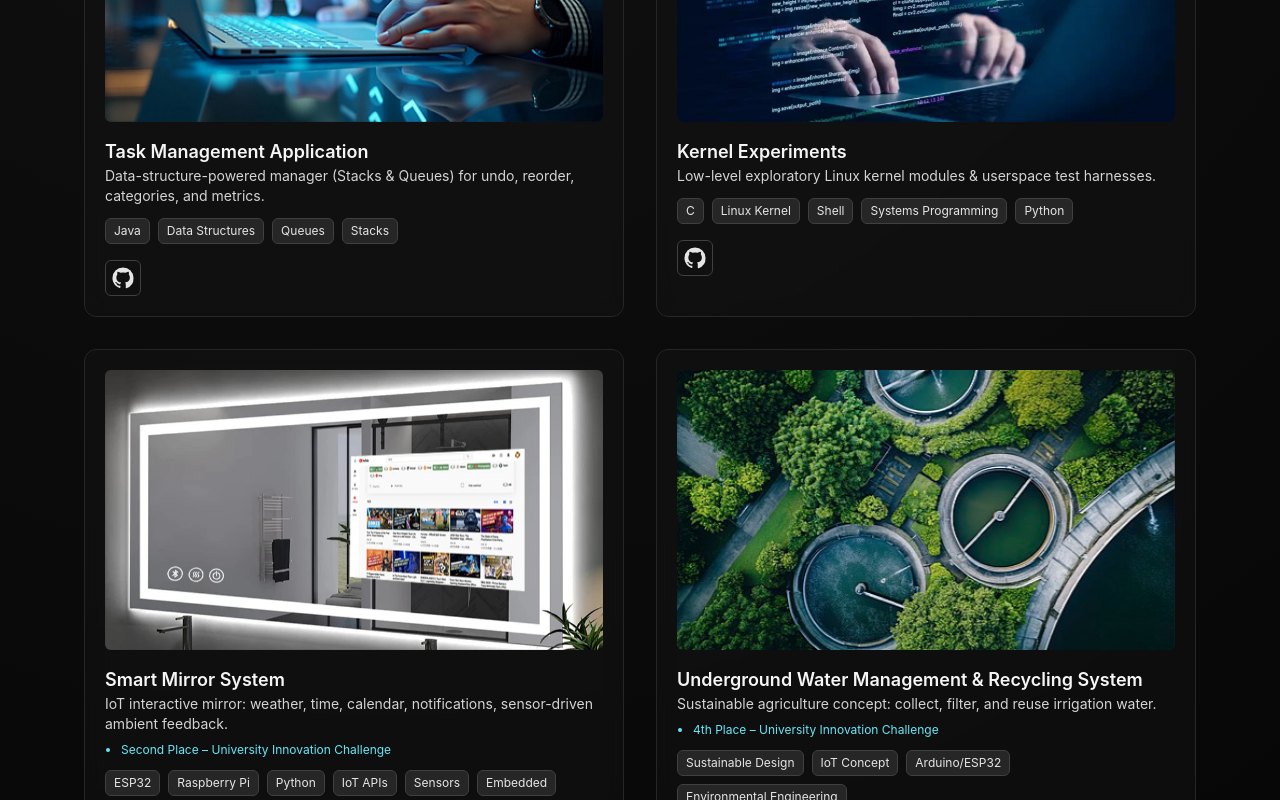
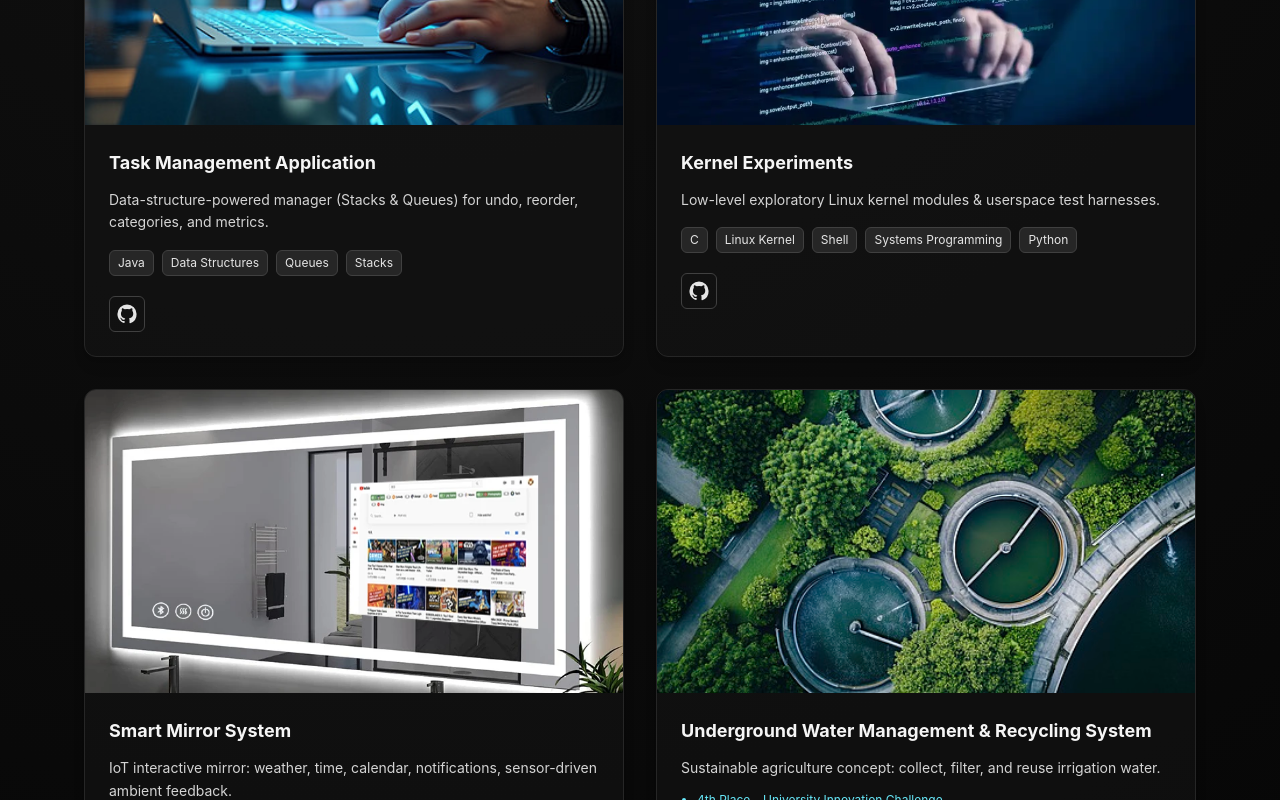
Before and after one commit to Kernel-Hunter/kernel-portfolio, a Next.js app: page / in a window 1280 px wide. Shown: the part 1220-2020 px from the top of the page. Built offline with nearby package versions, Linux system fonts and the light colour scheme.

Commit message:
Update ProjectCard.jsx

```diff
--- a/components/ProjectCard.jsx
+++ b/components/ProjectCard.jsx
@@ -2,216 +2,79 @@
 
 import Image from 'next/image';
 import Tag from './Tag.jsx';
-import { useRef, useState, useEffect } from 'react';
+import { motion } from 'framer-motion';
 
-export default function ProjectCard({ project }) {
-  const [error, setError] = useState(false);
-
-  // ===== CONFIG (tweak these to match Ahmed's feel) =====
-  const CONFIG = {
-    perspective: 800,
-    maxRotate: 5,        // +/- degrees
-    scale: 1.045,        // scale on hover
-    lerp: 0.18,          // smoothing factor (higher = snappier)
-    parallaxPx: 10,      // image parallax travel
-    sheenOpacity: 0.18,  // max opacity of diagonal sheen
-    reduceMotionLerp: 0.35
-  };
-
-  // ===== REFS =====
-  const cardRef = useRef(null);
-  const sheenRef = useRef(null);
-  const imgRef = useRef(null);
-  const rafRef = useRef(0);
-  const runningRef = useRef(false);
-  const hoverRef = useRef(false);
-
-  // Target/current state for animation
-  const target = useRef({ rx: 0, ry: 0, s: 1, px: 50, py: 50 });
-  const current = useRef({ rx: 0, ry: 0, s: 1, px: 50, py: 50 });
-
-  // Respect prefers-reduced-motion
-  const reduceMotion = typeof window !== 'undefined'
-    ? window.matchMedia('(prefers-reduced-motion: reduce)').matches
-    : false;
-
-  const LERP = reduceMotion ? CONFIG.reduceMotionLerp : CONFIG.lerp;
-
-  const startLoop = () => {
-    if (runningRef.current) return;
-    runningRef.current = true;
-
-    const loop = () => {
-      const nx = current.current.rx + (target.current.rx - current.current.rx) * LERP;
-      const ny = current.current.ry + (target.current.ry - current.current.ry) * LERP;
-      const ns = current.current.s + (target.current.s - current.current.s) * LERP;
-      const npx = current.current.px + (target.current.px - current.current.px) * LERP;
-      const npy = current.current.py + (target.current.py - current.current.py) * LERP;
-
-      current.current = { rx: nx, ry: ny, s: ns, px: npx, py: npy };
-
-      if (cardRef.current) {
-        cardRef.current.style.transform =
-          `perspective(${CONFIG.perspective}px) rotateX(${nx.toFixed(2)}deg) rotateY(${ny.toFixed(2)}deg) scale(${ns.toFixed(3)})`;
-        // Soft shadow (darker in dark mode, subtler in light mode)
-        const inLight = document.documentElement.classList.contains('light') ||
-                        cardRef.current.closest('.light');
-        const baseShadowDark = '0 10px 28px -6px rgba(0,0,0,0.55)';
-        const hoverShadowDark = '0 18px 40px -10px rgba(0,0,0,0.65)';
-        const baseShadowLight = '0 8px 24px -6px rgba(15,23,42,0.18)';
-        const hoverShadowLight = '0 16px 42px -12px rgba(15,23,42,0.25)';
-        cardRef.current.style.boxShadow = hoverRef.current
-          ? (inLight ? hoverShadowLight : hoverShadowDark)
-          : (inLight ? baseShadowLight : baseShadowDark);
-      }
-
-      // Parallax image shift (inverse direction for depth)
-      if (imgRef.current) {
-        const shiftX = ((npx - 50) / 50) * CONFIG.parallaxPx * -1;
-        const shiftY = ((npy - 50) / 50) * CONFIG.parallaxPx * -1;
-        imgRef.current.style.transform =
-          `translate3d(${shiftX.toFixed(1)}px, ${shiftY.toFixed(1)}px, 0) scale(1.03)`;
-      }
-
-      // Sheen diagonal highlight
-      if (sheenRef.current) {
-        if (hoverRef.current) {
-          sheenRef.current.style.opacity = CONFIG.sheenOpacity.toString();
-          // Move gradient focal point
-          sheenRef.current.style.background =
-            `linear-gradient(115deg, rgba(255,255,255,0) 0%, rgba(255,255,255,0.25) ${(npx)}%, rgba(255,255,255,0) 100%)`;
-        } else {
-          sheenRef.current.style.opacity = '0';
-        }
-      }
-
-      const atRest =
-        Math.abs(target.current.rx - nx) < 0.03 &&
-        Math.abs(target.current.ry - ny) < 0.03 &&
-        Math.abs(target.current.s - ns) < 0.002;
-
-      if (!hoverRef.current && atRest) {
-        runningRef.current = false;
-        rafRef.current = 0;
-        return;
-      }
-      rafRef.current = requestAnimationFrame(loop);
-    };
-
-    rafRef.current = requestAnimationFrame(loop);
-  };
-
-  const handleEnter = () => {
-    hoverRef.current = true;
-    target.current.s = CONFIG.scale;
-    startLoop();
-  };
-
-  const handleMove = (e) => {
-    if (!cardRef.current) return;
-    const rect = cardRef.current.getBoundingClientRect();
-    const px = (e.clientX - rect.left) / rect.width;  // 0..1
-    const py = (e.clientY - rect.top) / rect.height;  // 0..1
-
-    target.current.ry = (px - 0.5) * (CONFIG.maxRotate * 2);
-    target.current.rx = -(py - 0.5) * (CONFIG.maxRotate * 2);
-    target.current.px = px * 100;
-    target.current.py = py * 100;
-  };
-
-  const handleLeave = () => {
-    hoverRef.current = false;
-    target.current = { rx: 0, ry: 0, s: 1, px: target.current.px, py: target.current.py };
-    startLoop();
-  };
-
-  useEffect(() => {
-    return () => {
-      if (rafRef.current) cancelAnimationFrame(rafRef.current);
-    };
-  }, []);
-
+export default function ProjectCard({ project, index = 0 }) {
   const techs = Array.isArray(project?.technologies) ? project.technologies : [];
+  const achievements = Array.isArray(project?.achievements) ? project.achievements : [];
 
   return (
-    <div
-      ref={cardRef}
-      onMouseEnter={handleEnter}
-      onMouseMove={handleMove}
-      onMouseLeave={handleLeave}
-      className="group card card-hover flex flex-col gap-3 transform-gpu will-change-transform contain-paint"
-      style={{
-        transform: `perspective(${CONFIG.perspective}px) rotateX(0deg) rotateY(0deg) scale(1)`,
-        transition: 'box-shadow 260ms ease',
-        backfaceVisibility: 'hidden'
-      }}
+    <motion.div
+      initial={{ opacity: 0, y: 20 }}
+      whileInView={{ opacity: 1, y: 0 }}
+      viewport={{ once: true }}
+      transition={{ duration: 0.6, delay: index * 0.15 }}
+      className="group relative overflow-hidden rounded-xl
+                 bg-neutral-900/50 dark:bg-neutral-900/50 light:bg-white
+                 border border-neutral-800 dark:border-neutral-800 light:border-neutral-300
+                 shadow-lg hover:shadow-2xl transition-all duration-300 flex flex-col"
     >
-      {/* Sheen layer */}
-      <div
-        ref={sheenRef}
-        className="pointer-events-none absolute inset-0 rounded-xl"
-        style={{
-          opacity: 0,
-          background: 'linear-gradient(115deg, rgba(255,255,255,0) 0%, rgba(255,255,255,0.25) 50%, rgba(255,255,255,0) 100%)',
-          mixBlendMode: 'overlay',
-          transition: 'opacity 300ms ease'
-        }}
-      />
-
-      {/* Content wrapper */}
-      <div className="relative z-10">
-        <div className="aspect-video w-full rounded-md bg-neutral-800 light:bg-slate-200 overflow-hidden relative">
-          {project.image && !error ? (
+      {/* Image area */}
+      <div className="aspect-video overflow-hidden relative">
+        {project.image ? (
           <Image
-              ref={imgRef}
             src={project.image}
             alt={project.alt || project.title}
-              width={800}
-              height={450}
-              className="object-cover w-full h-full will-change-transform transition-transform duration-[680ms] ease-[cubic-bezier(.19,1,.22,1)]"
-              onError={() => setError(true)}
+            width={960}
+            height={540}
+            className="w-full h-full object-cover transform group-hover:scale-110 transition-transform duration-300"
             priority={false}
           />
         ) : (
-            <div className="flex items-center justify-center h-full p-4 text-center dark:text-neutral-500 text-neutral-600 text-xs md:text-sm">
-              {project.alt || 'Image unavailable'}
+          <div className="flex items-center justify-center h-full text-sm dark:text-neutral-400 text-neutral-600 px-4">
+            {project.alt || 'No image'}
           </div>
         )}
-          {/* subtle color wash on hover */}
-          <div className="pointer-events-none absolute inset-0 opacity-0 group-hover:opacity-15 transition duration-500 bg-gradient-to-br from-cyan-500/40 via-indigo-500/35 to-blue-600/40 mix-blend-overlay" />
+
+        {/* Gradient overlay on hover (Ahmed style) */}
+        <div className="absolute inset-0 bg-gradient-to-t from-black/60 to-transparent
+                        opacity-0 group-hover:opacity-100 transition-opacity duration-300 pointer-events-none" />
       </div>
 
-        <h4 className="mt-4 text-lg font-semibold transition-colors group-hover:text-cyan-400 dark:group-hover:text-cyan-300 dark:text-neutral-100 text-neutral-800">
+      {/* Content */}
+      <div className="p-6 flex flex-col gap-3">
+        <h4 className="text-lg font-bold dark:text-neutral-100 text-neutral-800">
           {project.title}
         </h4>
 
-        <p className="text-sm dark:text-neutral-300 text-neutral-700">
-          {project.summary}
+        <p className="text-sm dark:text-neutral-300 text-neutral-700 leading-relaxed">
+          {project.summary || project.description}
         </p>
 
-        {project.achievements?.length ? (
-          <ul className="mt-2 text-xs dark:text-cyan-300 text-indigo-600 list-disc ml-4 space-y-1">
-            {project.achievements.map(a => <li key={a}>{a}</li>)}
+        {achievements.length > 0 && (
+          <ul className="text-xs dark:text-cyan-300 text-indigo-600 list-disc ml-4 space-y-1">
+            {achievements.map(a => <li key={a}>{a}</li>)}
           </ul>
-        ) : null}
+        )}
 
         {techs.length > 0 && (
-          <div className="flex flex-wrap gap-2 pt-3">
+          <div className="flex flex-wrap gap-2 pt-1">
             {techs.map(t => <Tag key={t}>{t}</Tag>)}
           </div>
         )}
 
-        <div className="flex gap-3 pt-4 text-sm relative z-10">
+        {/* Action icons */}
+        <div className="flex gap-3 pt-2">
           {project.repoUrl && (
             <a
               href={project.repoUrl}
               target="_blank"
               rel="noopener noreferrer"
               aria-label="Open GitHub repository"
-              title="Open GitHub repository"
+              title="GitHub repository"
               className="icon-btn"
             >
-              <svg viewBox="0 0 24 24" width="22" height="22" aria-hidden="true" className="fill-current">
+              <svg viewBox="0 0 24 24" width="20" height="20" className="fill-current">
                 <path d="M12 .5A11.5 11.5 0 0 0 .5 12c0 5.08 3.29 9.38 7.86 10.89.58.11.79-.25.79-.56 0-.28-.01-1.02-.02-2-3.2.7-3.88-1.54-3.88-1.54-.53-1.34-1.3-1.7-1.3-1.7-1.06-.72.08-.7.08-.7 1.17.08 1.79 1.2 1.79 1.2 1.04 1.78 2.73 1.27 3.4.97.11-.76.41-1.27.75-1.56-2.55-.29-5.23-1.28-5.23-5.71 0-1.26.45-2.29 1.19-3.1-.12-.29-.52-1.46.11-3.05 0 0 .97-.31 3.18 1.18a11.02 11.02 0 0 1 5.79 0c2.2-1.49 3.17-1.18 3.17-1.18.64 1.59.24 2.76.12 3.05.74.81 1.18 1.84 1.18 3.1 0 4.44-2.69 5.41-5.25 5.7.43.37.81 1.11.81 2.25 0 1.63-.02 2.95-.02 3.35 0 .31.21.68.8.56A11.5 11.5 0 0 0 23.5 12 11.5 11.5 0 0 0 12 .5Z" />
               </svg>
             </a>
@@ -222,16 +85,16 @@ export default function ProjectCard({ project }) {
               target="_blank"
               rel="noopener noreferrer"
               aria-label="Open live site"
-              title="Open live site"
+              title="Live site"
               className="icon-btn"
             >
-              <svg viewBox="0 0 24 24" width="22" height="22" aria-hidden="true" className="fill-current">
+              <svg viewBox="0 0 24 24" width="20" height="20" className="fill-current">
                 <path d="M14 3h7v7h-2V6.41l-9.29 9.3-1.42-1.42 9.3-9.29H14V3ZM5 5h6v2H7v10h10v-4h2v6H5V5Z" />
               </svg>
             </a>
           )}
         </div>
       </div>
-    </div>
+    </motion.div>
   );
 }
```
Lines whose indentation alone changed are shown as unchanged.
